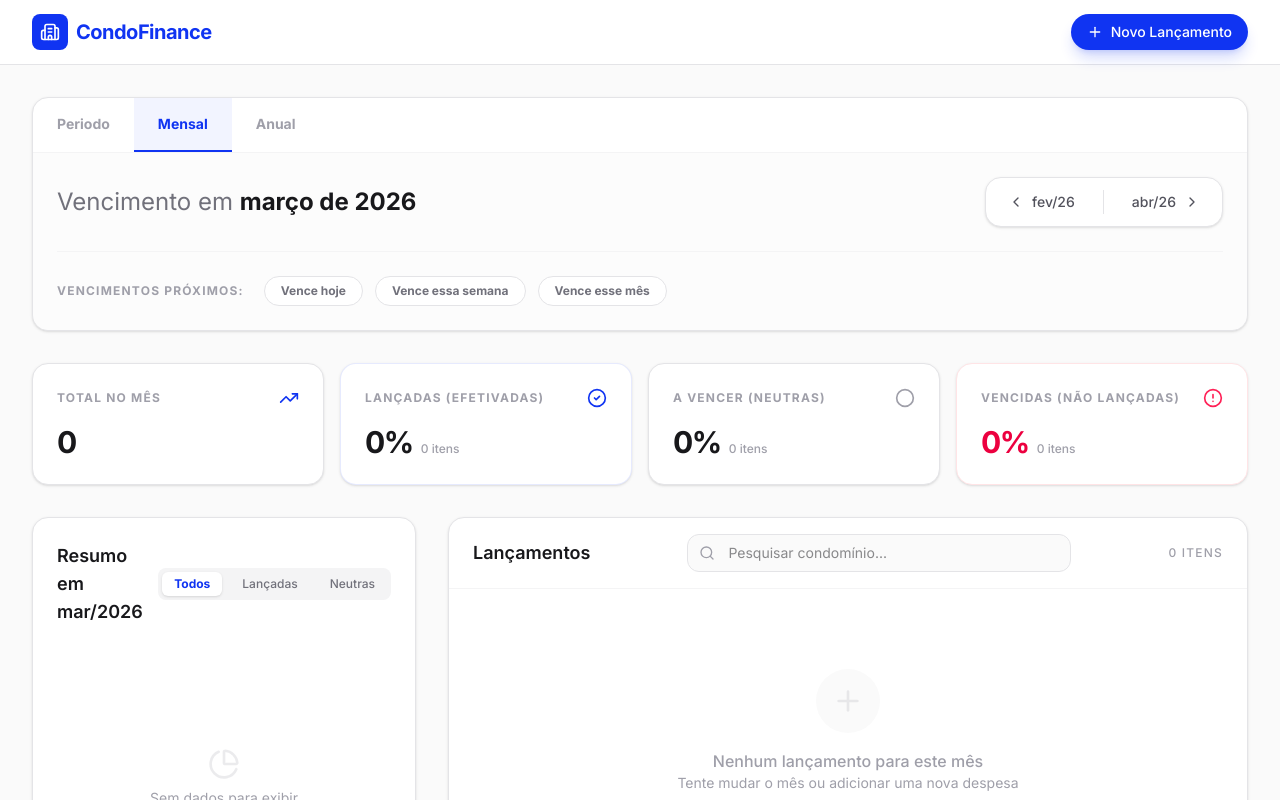
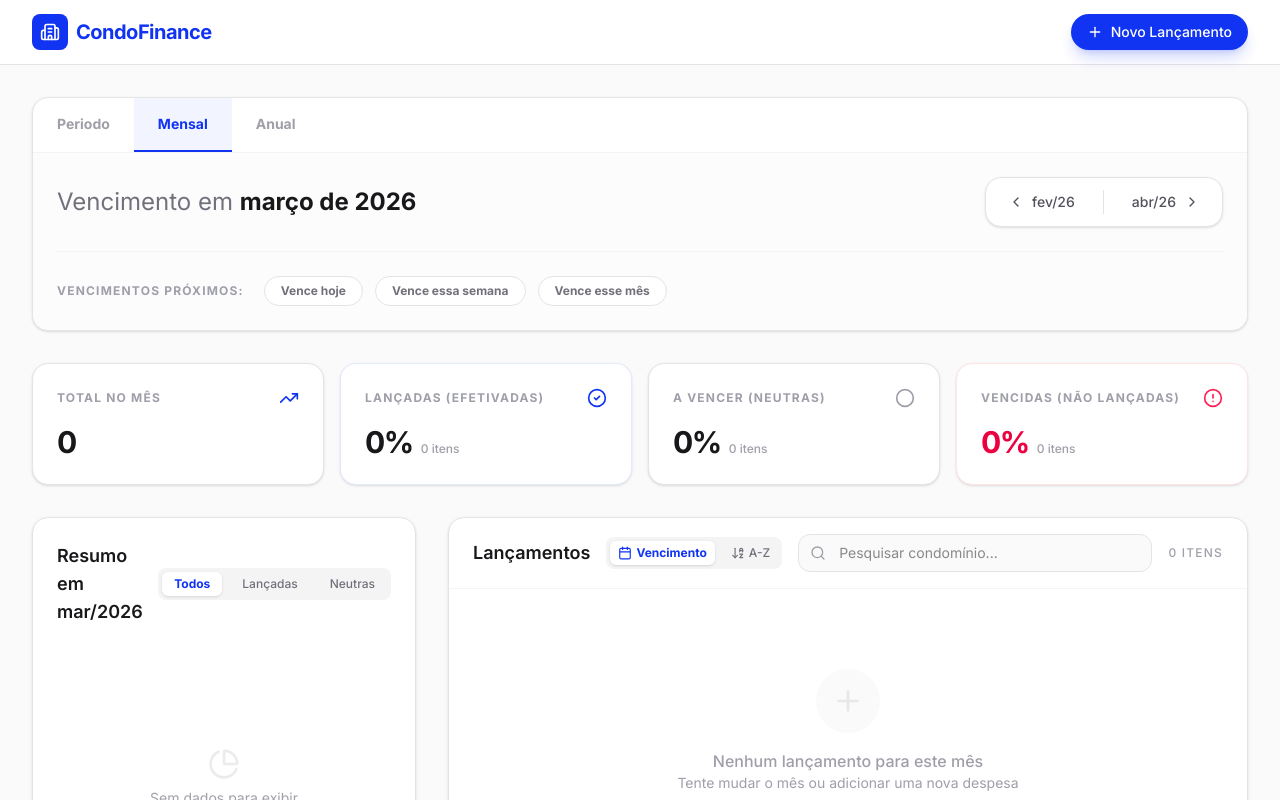
Before and after one commit to pedrinhsx/pedrinhsx.github, a React (Vite) app: page / in a window 1280 px wide. Shown: the top 800 px of the page. Built offline with nearby package versions, Linux system fonts and the light colour scheme.

Commit message:
Update App.tsx

```diff
--- a/src/App.tsx
+++ b/src/App.tsx
@@ -19,7 +19,9 @@ import {
   Repeat,
   Activity,
   Edit2,
-  Layers
+  Layers,
+  SortAsc,
+  ArrowDownAz
 } from 'lucide-react';
 import {
   PieChart,
@@ -72,6 +74,7 @@ export default function App() {
     end: format(endOfMonth(new Date()), 'yyyy-MM-dd')
   });
   const [quickFilter, setQuickFilter] = useState<'none' | 'today' | 'week' | 'month'>('none');
+  const [sortBy, setSortBy] = useState<'dueDate' | 'alphabetical'>('dueDate');
 
   // Form state
   const [formData, setFormData] = useState({
@@ -303,8 +306,14 @@ export default function App() {
       const matchesStatus = filterStatus === 'all' || e.status === filterStatus;
       const matchesSearch = e.condominium.toLowerCase().includes(searchTerm.toLowerCase());
       return matchesStatus && matchesSearch;
+    }).sort((a, b) => {
+      if (sortBy === 'dueDate') {
+        return parseISO(a.dueDate).getTime() - parseISO(b.dueDate).getTime();
+      } else {
+        return a.condominium.localeCompare(b.condominium);
+      }
     });
-  }, [expenses, filterStatus, searchTerm, currentDate, viewMode, customRange, quickFilter]);
+  }, [expenses, filterStatus, searchTerm, currentDate, viewMode, customRange, quickFilter, sortBy]);
 
   const chartData = useMemo(() => {
     let lançadas = 0;
@@ -597,6 +606,31 @@ export default function App() {
             <div className="bg-white rounded-2xl border border-zinc-200 shadow-sm overflow-hidden">
               <div className="px-6 py-4 border-b border-zinc-100 flex flex-col sm:flex-row sm:items-center justify-between gap-4">
                 <h2 className="font-semibold text-lg">Lançamentos</h2>
+
+                <div className="flex items-center gap-2 bg-zinc-100 p-1 rounded-lg">
+                  <button
+                    onClick={() => setSortBy('dueDate')}
+                    className={cn(
+                      "px-2 py-1 text-xs font-medium rounded-md transition-all flex items-center gap-1",
+                      sortBy === 'dueDate' ? "bg-white shadow-sm text-primary font-bold" : "text-zinc-500 hover:text-zinc-700"
+                    )}
+                    title="Ordenar por Vencimento"
+                  >
+                    <Calendar className="w-3.5 h-3.5" />
+                    <span className="hidden sm:inline">Vencimento</span>
+                  </button>
+                  <button
+                    onClick={() => setSortBy('alphabetical')}
+                    className={cn(
+                      "px-2 py-1 text-xs font-medium rounded-md transition-all flex items-center gap-1",
+                      sortBy === 'alphabetical' ? "bg-white shadow-sm text-primary font-bold" : "text-zinc-500 hover:text-zinc-700"
+                    )}
+                    title="Ordenar Alfabeticamente"
+                  >
+                    <ArrowDownAz className="w-3.5 h-3.5" />
+                    <span className="hidden sm:inline">A-Z</span>
+                  </button>
+                </div>
 
                 <div className="relative flex-1 max-w-sm">
                   <Search className="absolute left-3 top-1/2 -translate-y-1/2 w-4 h-4 text-zinc-400" />
```
